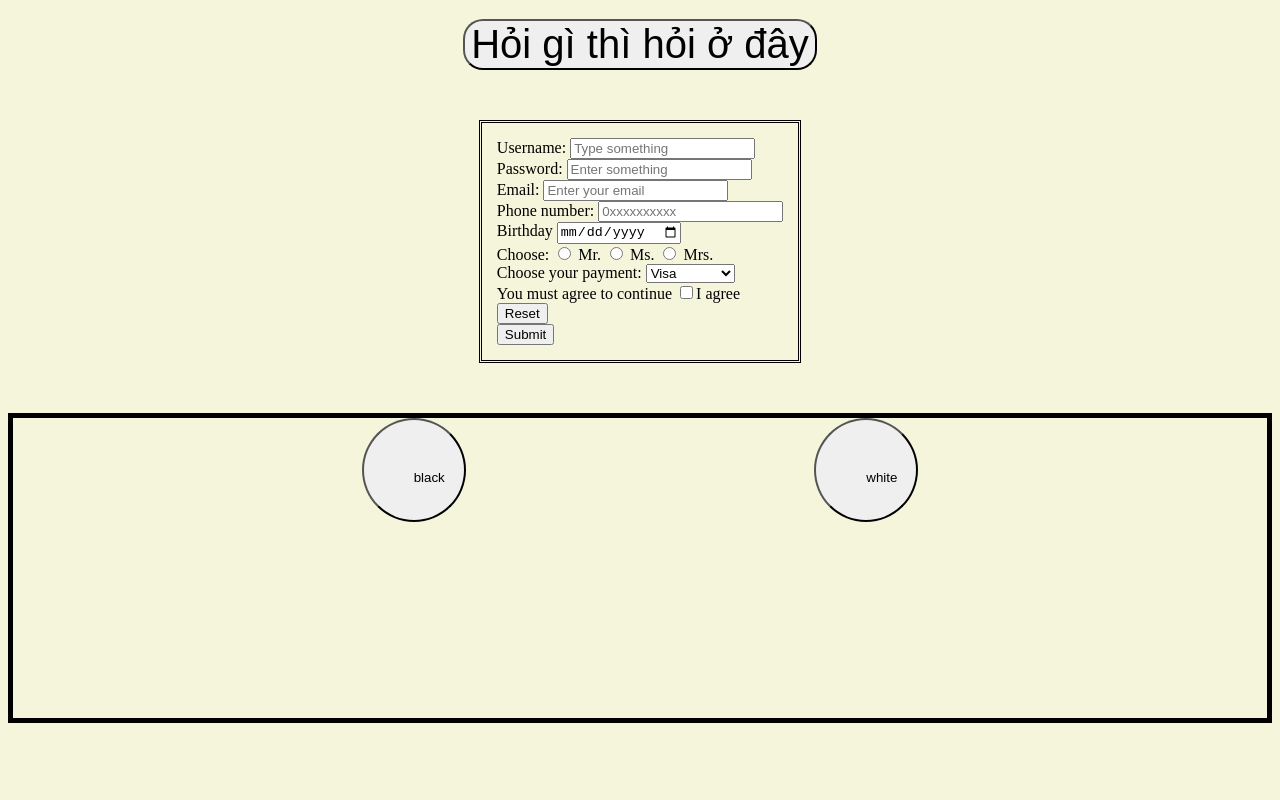
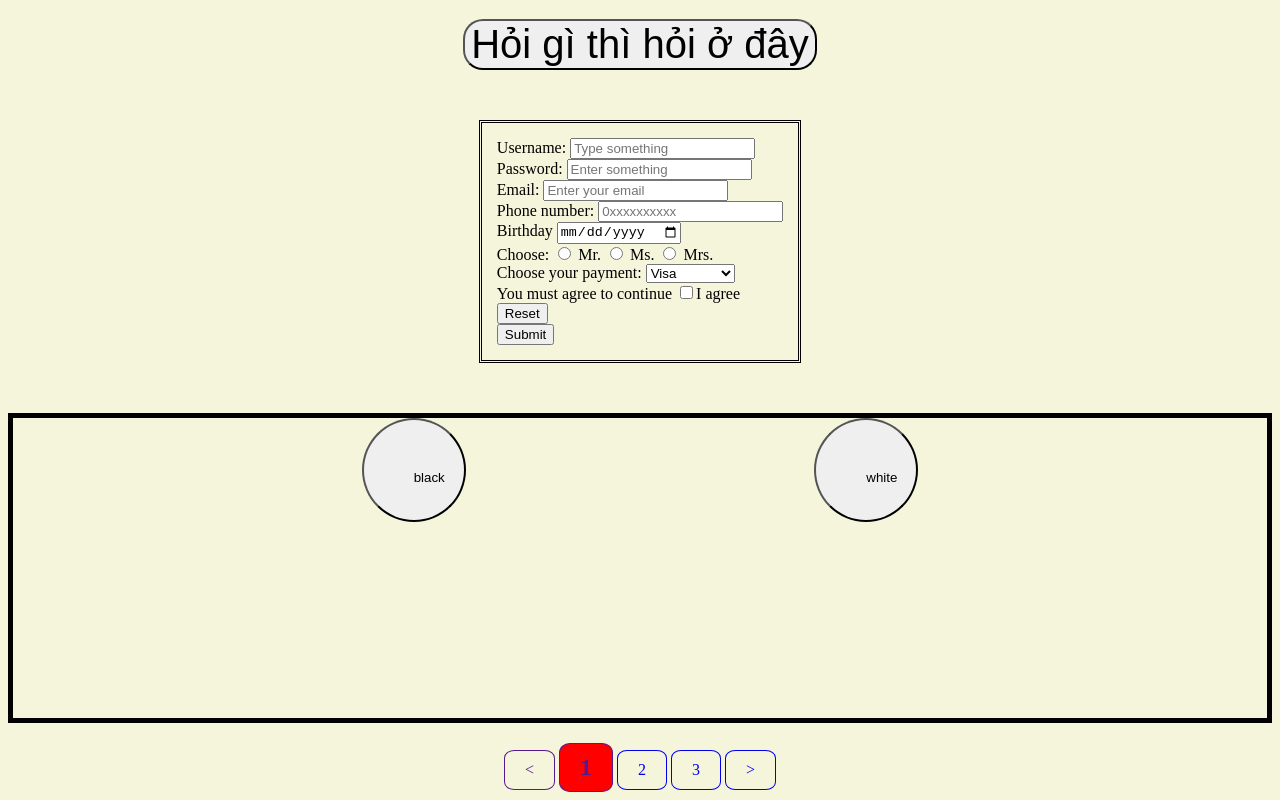
Before and after one commit to manhtungqcvt/manhtung, a plain HTML site: page index.html in a window 1280 px wide. Shown: the part 3419-4219 px from the top of the page. Before the commit the page ends 4150 px from the top, so only its background shows below. Drawn offline with Linux system fonts and the light colour scheme.

Commit message:
new pages

```diff
--- a/index.html
+++ b/index.html
@@ -194,7 +194,14 @@
     <button id="buttonblack">black</button>
     <img src="img/mj.jpg" height="300px">
     <button id="buttonwhite">white</button>
+</div>
 
+<div class="page">
+    <a href=""><</a>
+    <a href="" class="active">1</a>
+    <a href="page2.html">2</a>
+    <a href="page3.html">3</a>
+    <a href="page2.html">></a>
 </div>
 
 </body>
--- a/styleindex.css
+++ b/styleindex.css
@@ -85,6 +85,7 @@ header {
     justify-content: space-evenly;
     border: 5px solid;
     height: 300px;
+    margin-bottom: 20px;
 }
 
 .buttondiv button{
@@ -119,3 +120,27 @@ header {
 .buttondiv:active button{
     display:none ;
 }
+
+
+.page{
+    text-align: center;
+}
+
+.page a{
+    text-decoration: none;
+    display: inline-block;
+    padding: 10px 20px;
+    border: 1px solid;
+    border-radius: 20%;
+}
+
+.page a.active{
+    font-size: 1.5em;
+    background-color: red;
+    font-weight: bold;
+}
+
+
+.page a:hover:not(.active){
+    background-color: gray;
+}
```
Also changed, not shown: page2.html (added, +22 -0 lines), page3.html (added, +21 -0 lines), img/dancingcat.gif (added), 1 other file.
